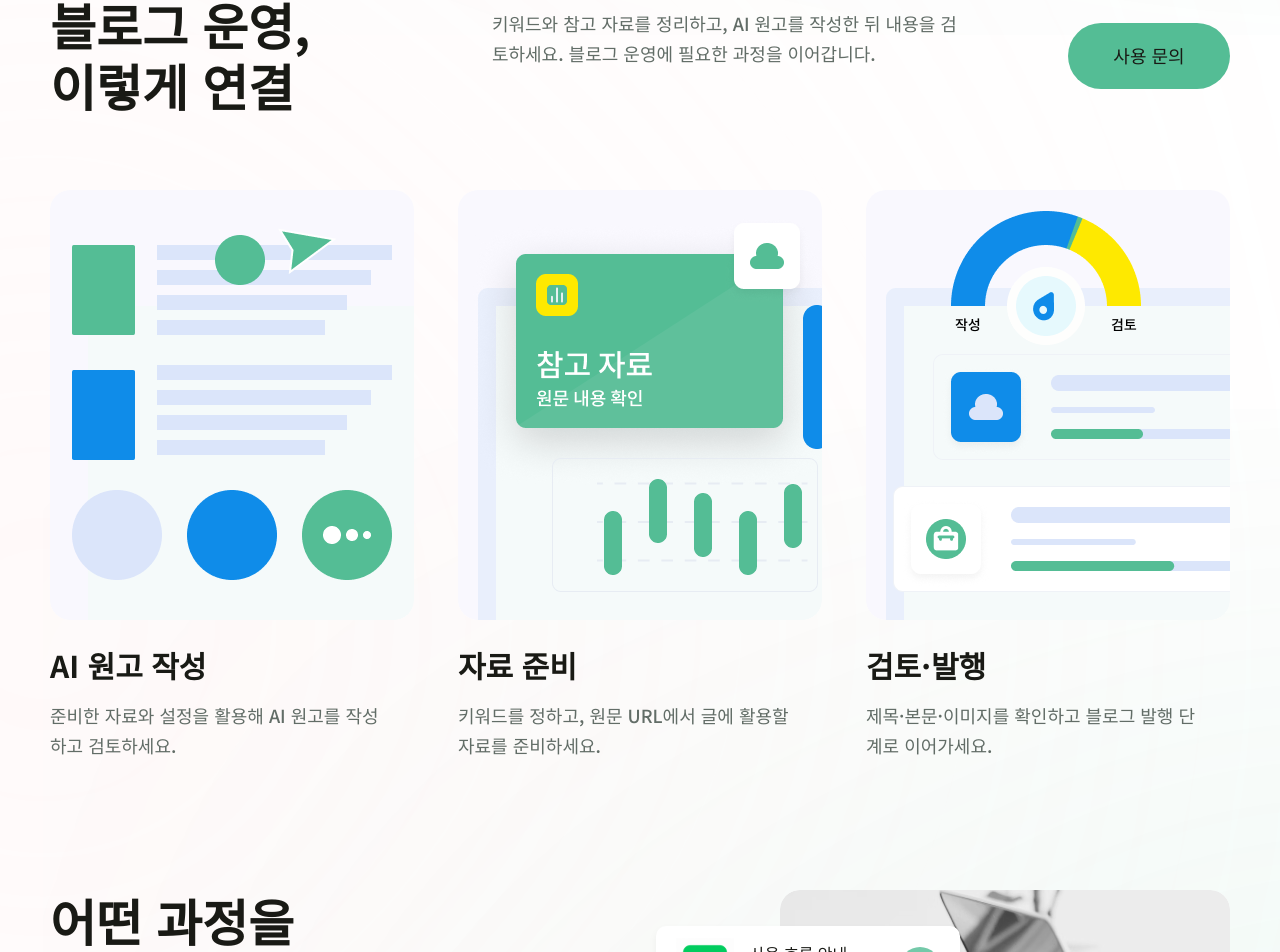
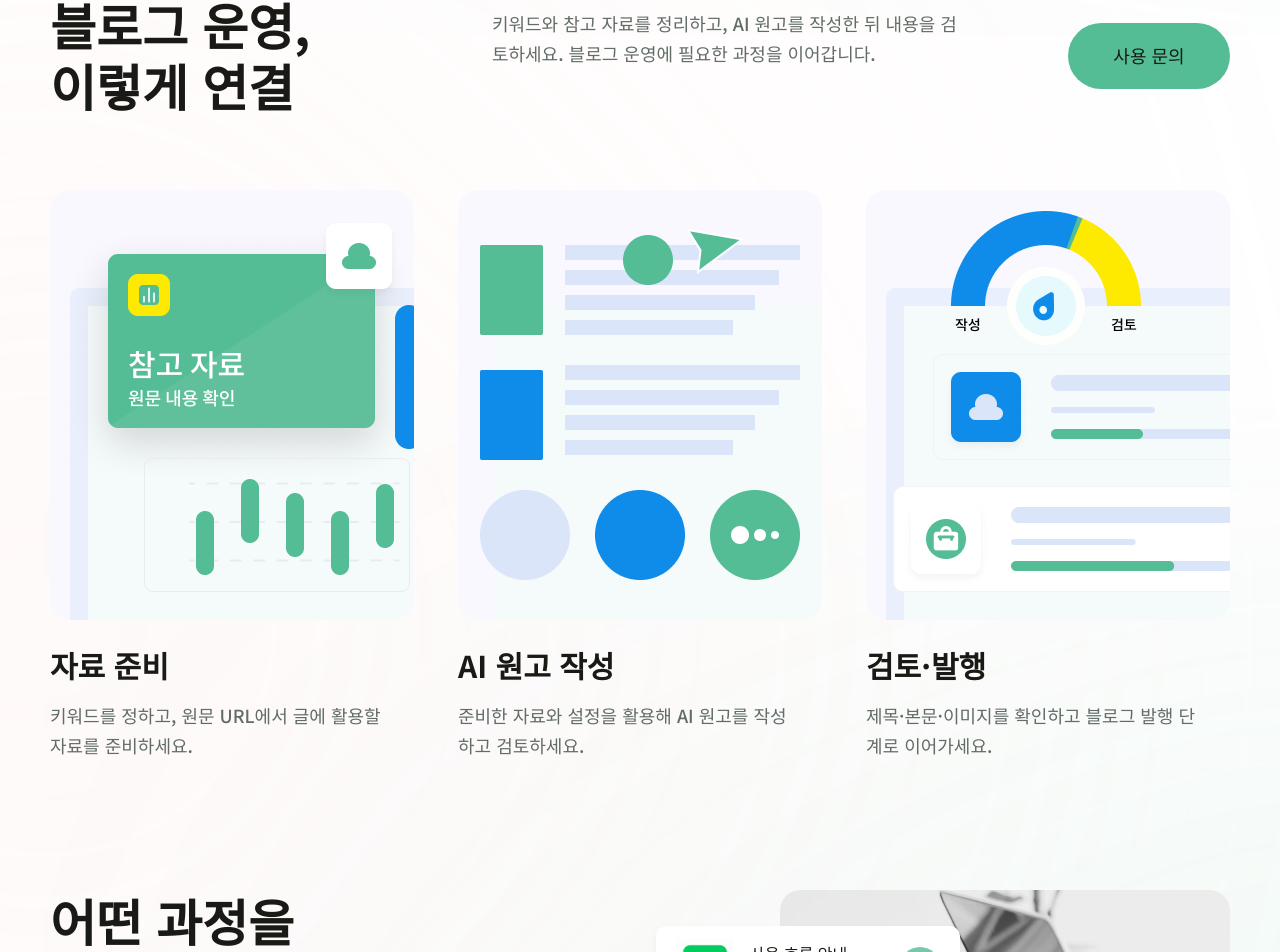
Before and after one commit to misohong0520-hue/hongsik-blogworld-landing, a Next.js app: page / in a window 1280 px wide. Shown: the part 1869-2821 px from the top of the page. Built offline with nearby package versions, Linux system fonts and the light colour scheme.

Commit message:
fix: order feature cards by writing workflow

```diff
--- a/src/components/features/features-section.tsx
+++ b/src/components/features/features-section.tsx
@@ -3,8 +3,8 @@ import { buttonVariants } from "@/components/ui/button";
 import styles from "./features-section.module.css";
 
 const features = [
+  { id: "feature-sources", image: "feature-sources.png", title: "자료 준비", description: "키워드를 정하고, 원문 URL에서 글에 활용할 자료를 준비하세요." },
   { id: "feature-writing", image: "feature-writing.png", title: "AI 원고 작성", description: "준비한 자료와 설정을 활용해 AI 원고를 작성하고 검토하세요." },
-  { id: "feature-sources", image: "feature-sources.png", title: "자료 준비", description: "키워드를 정하고, 원문 URL에서 글에 활용할 자료를 준비하세요." },
   { id: "feature-publishing", image: "feature-publishing.png", title: "검토·발행", description: "제목·본문·이미지를 확인하고 블로그 발행 단계로 이어가세요." },
 ];
 
```
Also changed, not shown: 1 other file (tests, documents, lock files or other folders).
